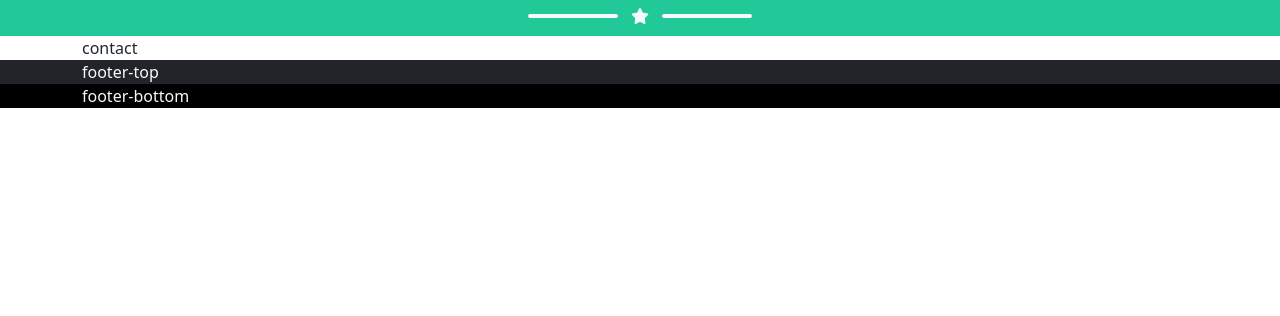
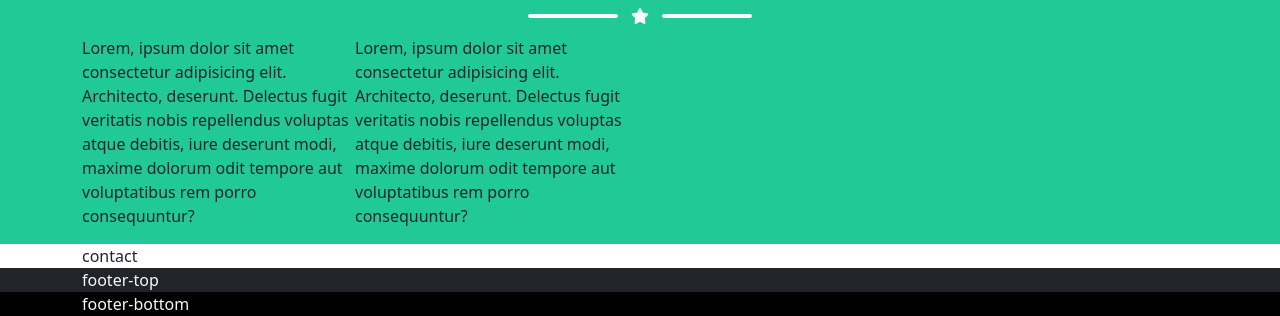
Before and after one commit to SimoneNegrisoli/html-css-bootstrap-freelancer, a plain HTML site: page index.html in a window 1280 px wide. Shown: the part 659-975 px from the top of the page. Before the commit the page ends 800 px from the top, so only its background shows below. Drawn offline with nearby package versions, Linux system fonts and the light colour scheme.

Commit message:
about us

```diff
--- a/index.html
+++ b/index.html
@@ -84,7 +84,22 @@
                         </div>
                     </div>
                 </div>
-                <div class="row"></div>
+                <div class="row">
+                    <div class="col-12 col-lg-6 d-flex justify-content-between">
+                        <p>
+                            Lorem, ipsum dolor sit amet consectetur adipisicing elit. Architecto, deserunt. Delectus
+                            fugit veritatis nobis repellendus voluptas atque debitis, iure deserunt modi, maxime dolorum
+                            odit tempore aut voluptatibus rem porro consequuntur?
+                        </p>
+
+                        <p>
+                            Lorem, ipsum dolor sit amet consectetur adipisicing elit. Architecto, deserunt. Delectus
+                            fugit veritatis nobis repellendus voluptas atque debitis, iure deserunt modi, maxime dolorum
+                            odit tempore aut voluptatibus rem porro consequuntur?
+                        </p>
+                    </div>
+
+                </div>
                 <div class="row"></div>
             </div>
         </section>
```
